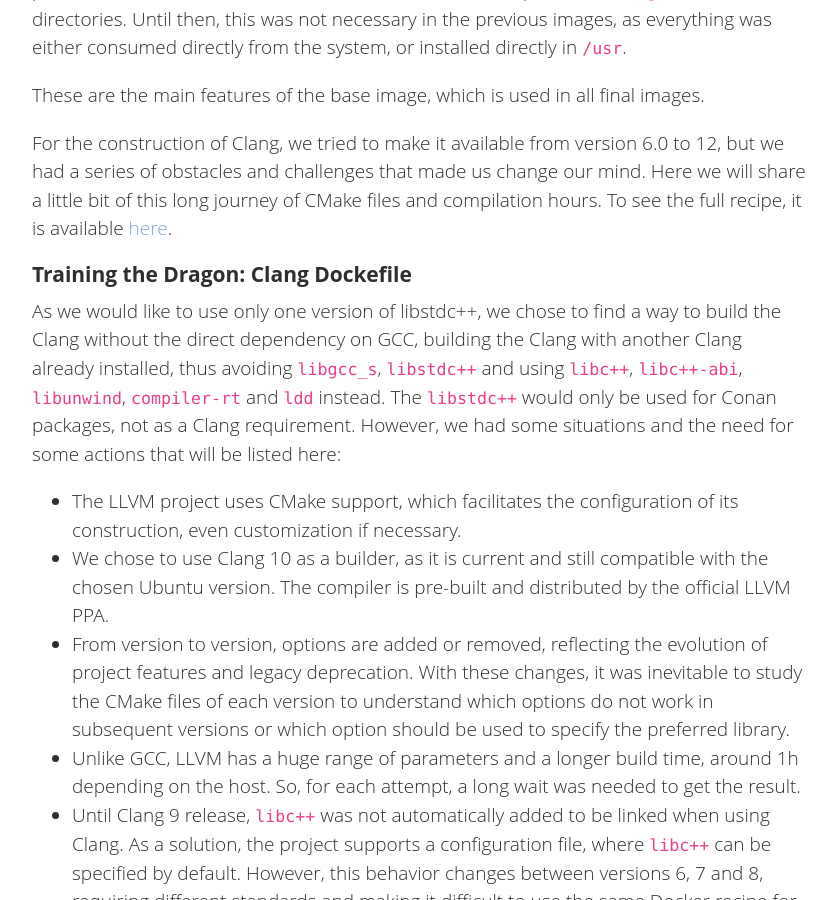
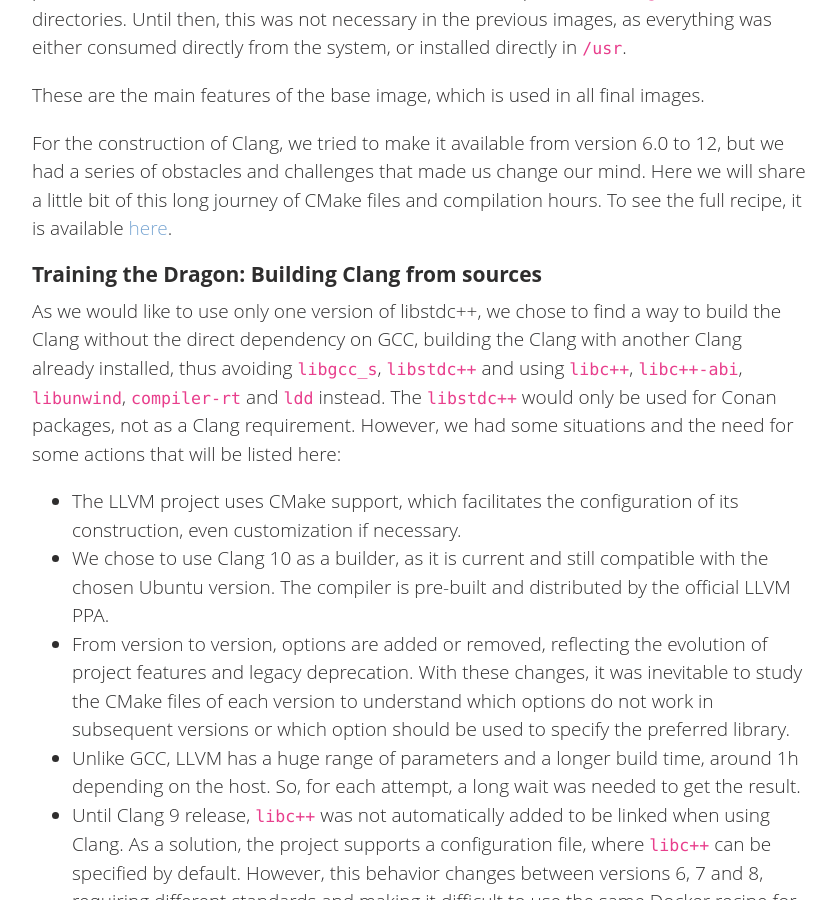
Before and after one commit to conan-io/conan-io.github.io, a Jekyll site: the page built from _posts/2021-07-21-Modern-docker-images.markdown, in a window 1280 px wide and 900 px high, scrolled down 5520 px. Shown: the whole window, without its empty margins (20-856 px from the left). Built offline with Jekyll 4.4.1, drawn with Linux system fonts in a browser that asks for light colours; comment, search, counter and statistics services are not loaded.

Commit message:
Update _posts/2021-07-21-Modern-docker-images.markdown
Co-authored-by: Javier G. Sogo <jgsogo@gmail.com>

```diff
--- a/_posts/2021-07-21-Modern-docker-images.markdown
+++ b/_posts/2021-07-21-Modern-docker-images.markdown
@@ -190,7 +190,7 @@ compilation hours. To see the full recipe, it is available
 [here](https://github.com/conan-io/conan-docker-tools/blob/feature/single-image/modern/clang/Dockerfile).
 
 
-### Training the Dragon: Clang Dockefile
+### Training the Dragon: Building Clang from sources
 
 As we would like to use only one version of libstdc++, we chose to find a way to build the Clang without the direct
 dependency on GCC, building the Clang with another Clang already installed, thus avoiding ``libgcc_s``, ``libstdc++``
```
